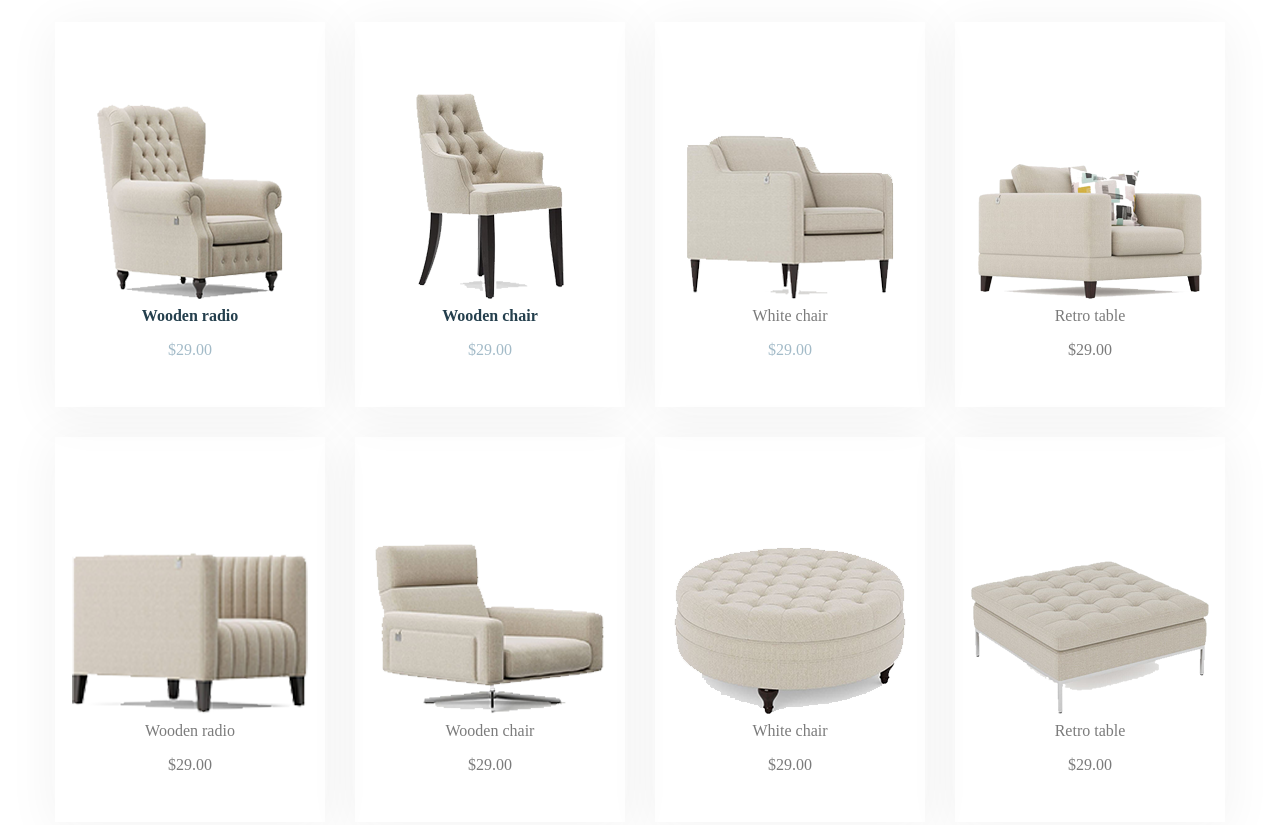
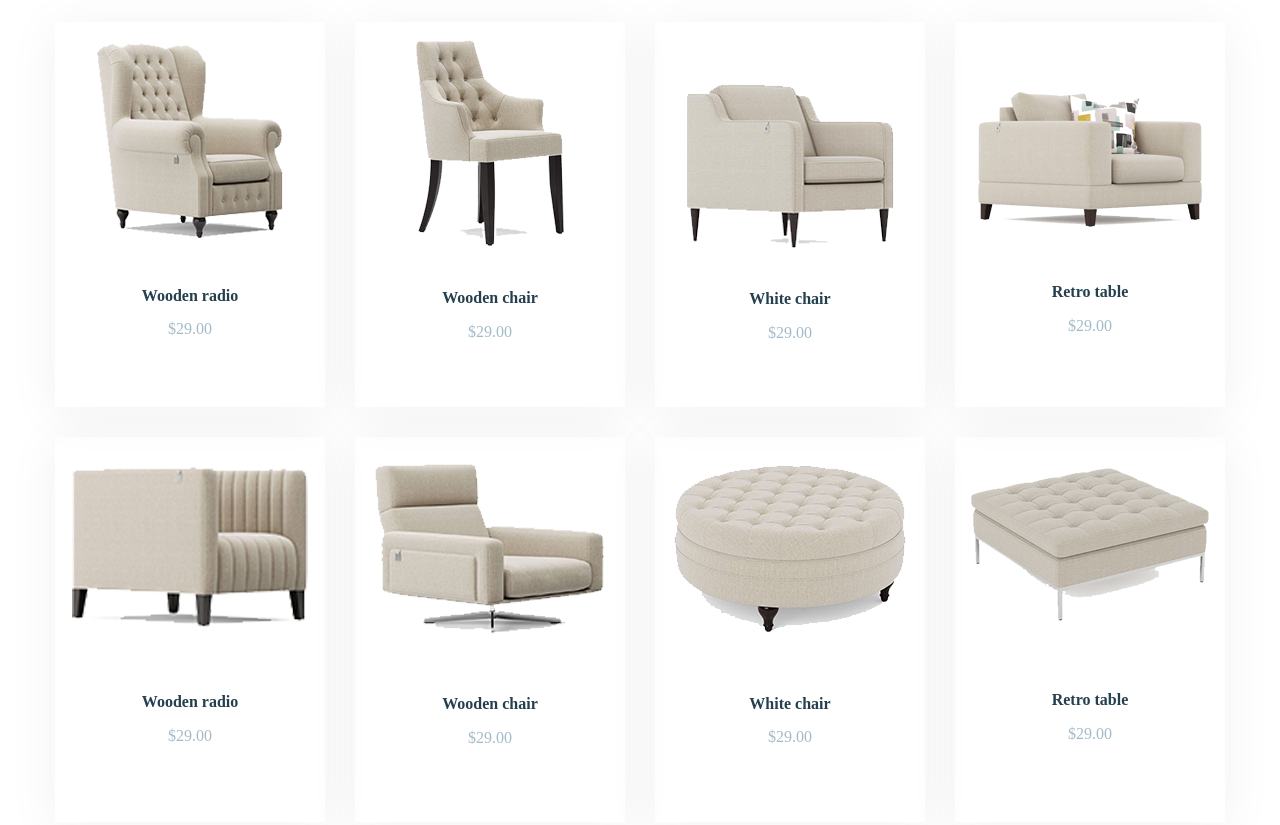
Before and after one commit to fisherm4n/supershop, a website: page app/index.html in a window 1280 px wide. Shown: the part 1360-2185 px from the top of the page. Drawn offline with nearby package versions, Linux system fonts and the light colour scheme; files that its build step writes are made by us from their sources; files whose address does not match are found by name.

Commit message:
for checking

```diff
--- a/app/index.html
+++ b/app/index.html
@@ -197,7 +197,7 @@
                 </a>
               </div>
             </div>
-            <div class="product-card_desc">
+            <div class="products-card__desc">
               <span class="products-card__title">Wooden radio</span>
               <p class="products-card__subtitle">$29.00</p>
             </div>
@@ -226,13 +226,14 @@
                 </a>
               </div>
             </div>
-            <div class="product-card_desc">
+            <div class="products-card__desc">
               <span class="products-card__title">Wooden chair</span>
               <p class="products-card__subtitle">$29.00</p>
             </div>
           </div>
           <div class="products-card mix category-d">
-            <div class="products-card__img-box">
+            <!-- как в этом и следующем div картинки можно подогнать к центру, кроме margin-top?  -->
+            <div class="products-card__img-box products-card__img-box--fixed">
               <img src="images/products-top/third.png" alt="" class="products-card__img">
               <div class="products-card__links">
                 <a href="#" class="products-card__link">
@@ -255,11 +256,13 @@
                 </a>
               </div>
             </div>
-            <span class="products__item-title">White chair</span>
-            <p class="products-card__subtitle">$29.00</p>
+            <div class="products-card__desc">
+              <span class="products-card__title">White chair</span>
+              <span class="products-card__subtitle">$29.00</span>
+            </div>
           </div>
           <div class="products-card mix category-b">
-            <div class="products-card__img-box">
+            <div class="products-card__img-box products-card__img-box--fixed">
               <img src="images/products-top/fourth.png" alt="" class="products-card__img">
               <div class="products-card__links">
                 <a href="#" class="products-card__link">
@@ -282,8 +285,10 @@
                 </a>
               </div>
             </div>
-            <div class="products__item-title">Retro table</div>
-            <p class="products__item-subtitle">$29.00</p>
+            <div class="products-card__desc">
+              <span class="products-card__title">Retro table</span>
+              <span class="products-card__subtitle">$29.00</span>
+            </div>
           </div>
           <div class="products-card mix category-b">
             <div class="products-card__img-box">
@@ -309,8 +314,10 @@
                 </a>
               </div>
             </div>
-            <div class="products__item-title">Wooden radio</div>
-            <p class="products__item-subtitle">$29.00</p>
+            <div class="products-card__desc">
+              <span class="products-card__title">Wooden radio</span>
+              <span class="products-card__subtitle">$29.00</span>
+            </div>
           </div>
           <div class="products-card mix category-c">
             <div class="products-card__img-box">
@@ -336,8 +343,10 @@
                 </a>
               </div>
             </div>
-            <div class="products__item-title">Wooden chair</div>
-            <p class="products__item-subtitle">$29.00</p>
+            <div class="products-card__desc">
+              <div class="products-card__title">Wooden chair</div>
+              <p class="products-card__subtitle">$29.00</p>
+            </div>
           </div>
           <div class="products-card mix category-c">
             <div class="products-card__img-box">
@@ -363,8 +372,10 @@
                 </a>
               </div>
             </div>
-            <div class="products__item-title">White chair</div>
-            <p class="products__item-subtitle">$29.00</p>
+            <div class="products-card__desc">
+            <span class="products-card__title">White chair</span>
+            <span class="products-card__subtitle">$29.00</span>
+            </div>
           </div>
           <div class="products-card mix category-d">
             <div class="products-card__img-box">
@@ -390,8 +401,10 @@
                 </a>
               </div>
             </div>
-            <div class="products__item-title">Retro table</div>
-            <p class="products__item-subtitle">$29.00</p>
+            <div class="products-card__desc">
+            <span class="products-card__title">Retro table</span>
+            <span class="products-card__subtitle">$29.00</span>
+            </div>
           </div>
         </div>
       </div>
--- a/app/scss/style.scss
+++ b/app/scss/style.scss
@@ -258,13 +258,16 @@
   position: relative;
   display: flex;
   flex-direction: column;
-  justify-content: flex-end;
+  justify-content: space-around;
   align-items: center;
   padding-bottom: 41px;
   overflow: hidden;
   box-shadow: 0px 6px 47px 3px rgba(37, 37, 37, 0.05);
   &__img-box{
     object-fit: cover;
+    &--fixed{
+      margin-top: 45px;
+    }
   }
   &__links{
     display: flex;
@@ -320,6 +323,7 @@
   }
 
   &__subtitle {
+    display: inherit;
     color: #a3bbc8;
     text-align:center;
   }
```
